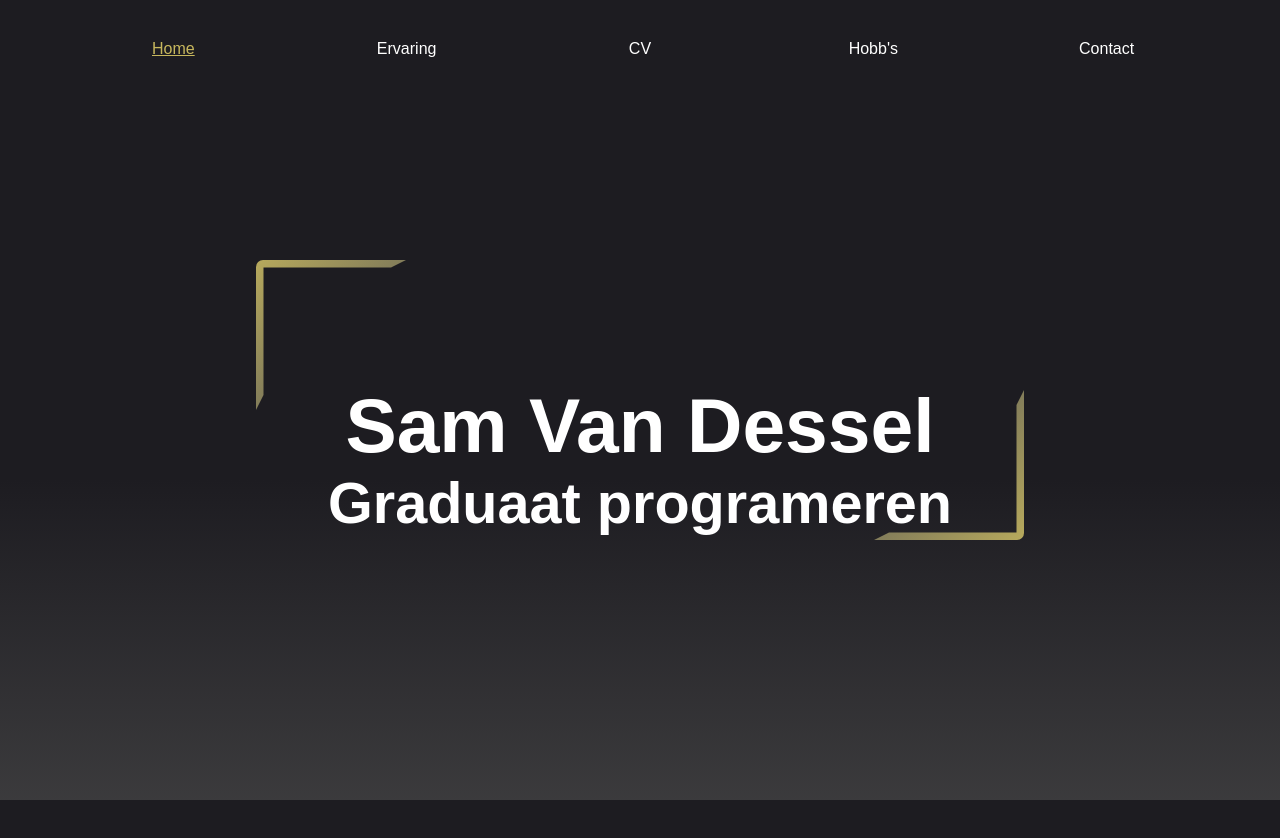
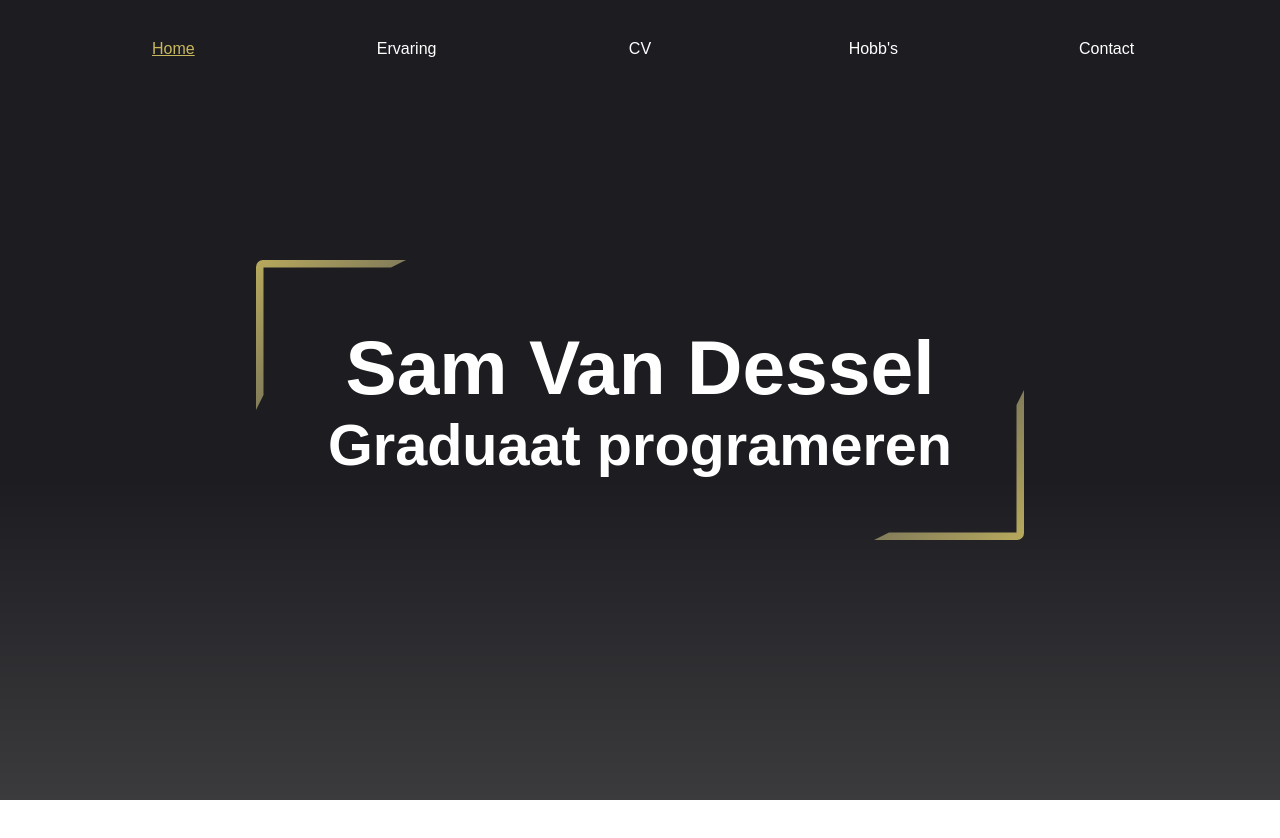
Before and after one commit to VanDesselSam/Websites, a plain HTML site: page Project-website/js/index.html in a window 1280 px wide. After the commit the page ends 800 px from the top, so only its background shows below. Drawn offline with Linux system fonts and the light colour scheme.

Commit message:
scrollbar issue opgelost

```diff
--- a/Project-website/CSS/style.css
+++ b/Project-website/CSS/style.css
@@ -18,8 +18,11 @@ ol, ul {
 }
 
 .mainMenu {
+    position: absolute;
     display: flex;
     justify-content: space-evenly;
+    width: 100vw;
+
 }
 .mainMenu li {
     text-align: center;
@@ -67,16 +70,17 @@ ol, ul {
 }
 
 .textcenter{
+    position: absolute;
     display: flex;
     flex-direction: column;  /* kan dit op een andere manier? nu staat er een scroll bar en nier exact center*/
     justify-content: center;
     align-items: center;
     height: 100vh;
-
+    width: 100vw;
 
 }
 .texthome{
     font-weight: 900;
-    font-size: clamp(15px, 3vw, 900px);
+    font-size: clamp(15px, 3vw, 600px);
     color: white
 }
--- a/Project-website/js/index.html
+++ b/Project-website/js/index.html
@@ -20,16 +20,12 @@
             </ul>
         </nav>
 
-        <div>
-            <div class="cornerelementleft cornerelemetshape1"></div>
-
-            <div class="textcenter texthome">
-                <h1>Sam Van Dessel</h1>
-                <h2>Graduaat programeren</h2>
-            </div>
-
-            <div class="cornerelementright cornerelemetshape2"></div>
+        <div class="textcenter texthome">
+            <h1>Sam Van Dessel</h1>
+            <h2>Graduaat programeren</h2>
         </div>
 
+        <div class="cornerelementleft cornerelemetshape1"></div>
+        <div class="cornerelementright cornerelemetshape2"></div>
     </body>
 </html>
```
